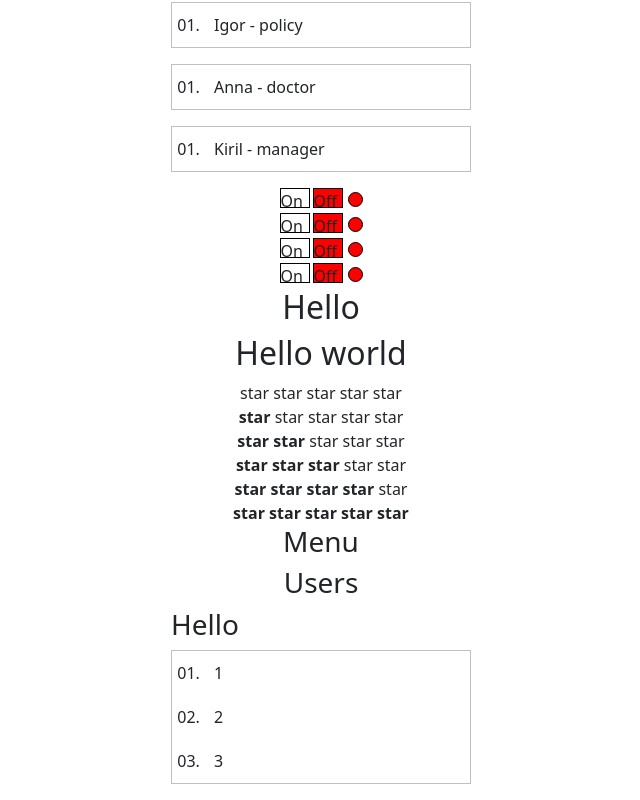
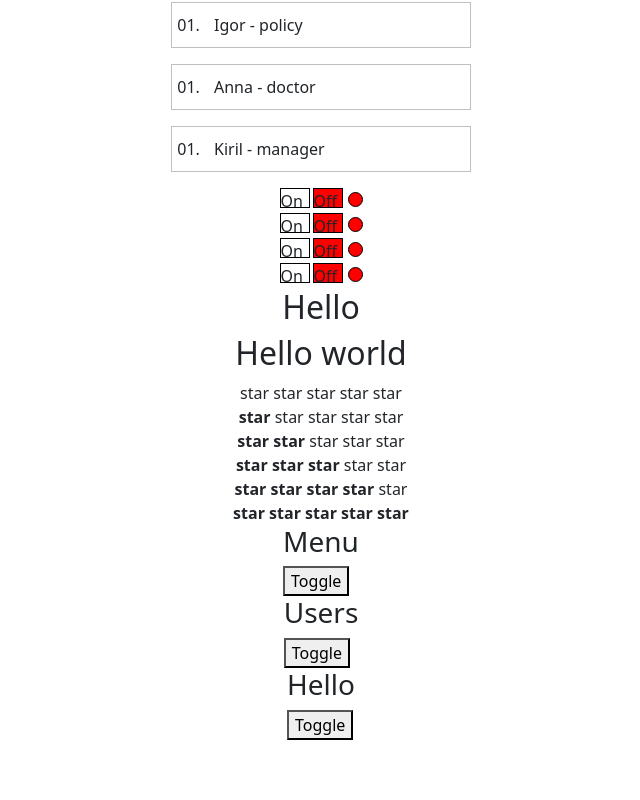
Before and after one commit to AliakseiKrasko/practic_react, a React (Create React App) app: page / in a window 1280 px wide. Shown: the part 378-1178 px from the top of the page, without its empty margins (319-959 px from the left). After the commit the page ends 1118 px from the top, so only its background shows below. Built offline with nearby package versions, Linux system fonts and the light colour scheme.

Commit message:
added usestate in accordion

```diff
--- a/src/App.tsx
+++ b/src/App.tsx
@@ -103,9 +103,9 @@ function App() {
             <Rating value={3} />
             <Rating value={4} />
             <Rating value={5} />
-            <Accordion titleValue={"Menu"} collapsed={true}/>
-            <Accordion titleValue={"Users"} collapsed={true}/>
-            <Accordion titleValue={"Hello"} collapsed={false}/>
+            <Accordion titleValue={"Menu"} />
+            <Accordion titleValue={"Users"} />
+            <Accordion titleValue={"Hello"} />
         </div>
     );
 }
--- a/src/components/accordion/Accordion.tsx
+++ b/src/components/accordion/Accordion.tsx
@@ -1,19 +1,27 @@
-import React from 'react';
+import React, {useState} from 'react';
 
 type AccordionProps = {
     titleValue: string
-    collapsed: boolean
+    // collapsed: boolean
+
 }
 
 export const Accordion = (props: AccordionProps) => {
 
+    let [toggle, setToggle] = useState(false);
+
+    function toggleOn() {
+        setToggle(!toggle);
+    }
+
     return (
         <div>
             <AccordionTitle title={props.titleValue}/>
-            {!props.collapsed && <AccordionBody/>}
+            <button onClick={toggleOn}>Toggle</button>
+            {toggle && <AccordionBody/>}
         </div>
     )
-
+    // toggleOn: () => void
 };
 
 type AccordionTitlePropsType = {
```
